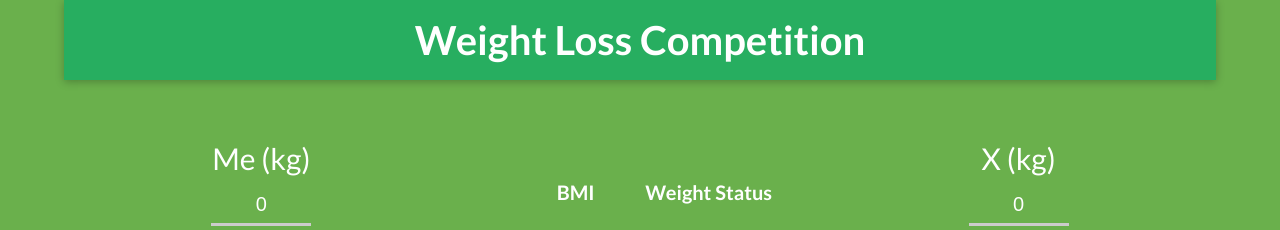
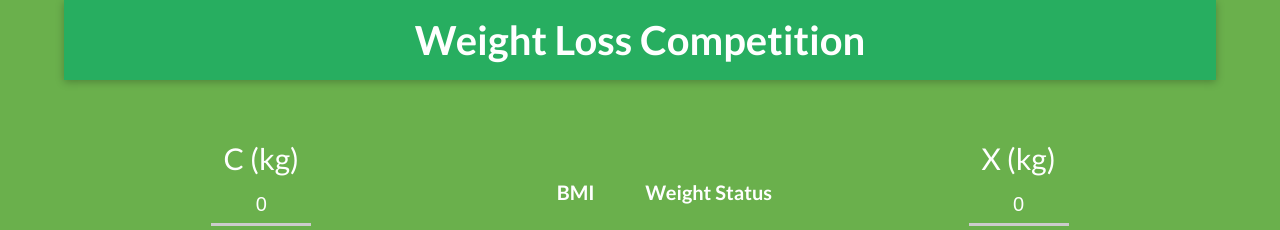
Before and after one commit to herxch/WLC_Front, a React (Create React App) app: page / in a window 1280 px wide. Shown: the top 230 px of the page. Built offline with nearby package versions, Linux system fonts and the light colour scheme; no server answers.

Commit message:
change label from Me to C

```diff
--- a/src/App.js
+++ b/src/App.js
@@ -19,7 +19,7 @@ const App = (props) => {
   const [isXAuth, setIsXAuth] = useState(false);
 
   const [data, setData] = useState([
-    { name: 'Me', data: [] },
+    { name: 'C', data: [] },
     { name: 'X', data: [] },
   ]);
 
--- a/src/components/Layout/BMI.js
+++ b/src/components/Layout/BMI.js
@@ -114,7 +114,7 @@ const BMI = (props) => {
         <div className={classes['BMI-me']}>
           <Input
             id='me'
-            label='Me'
+            label='C'
             value={props.weightData.me}
             IsValid={props.meIsValid}
             IsAuth={props.isMeAuth}
```
